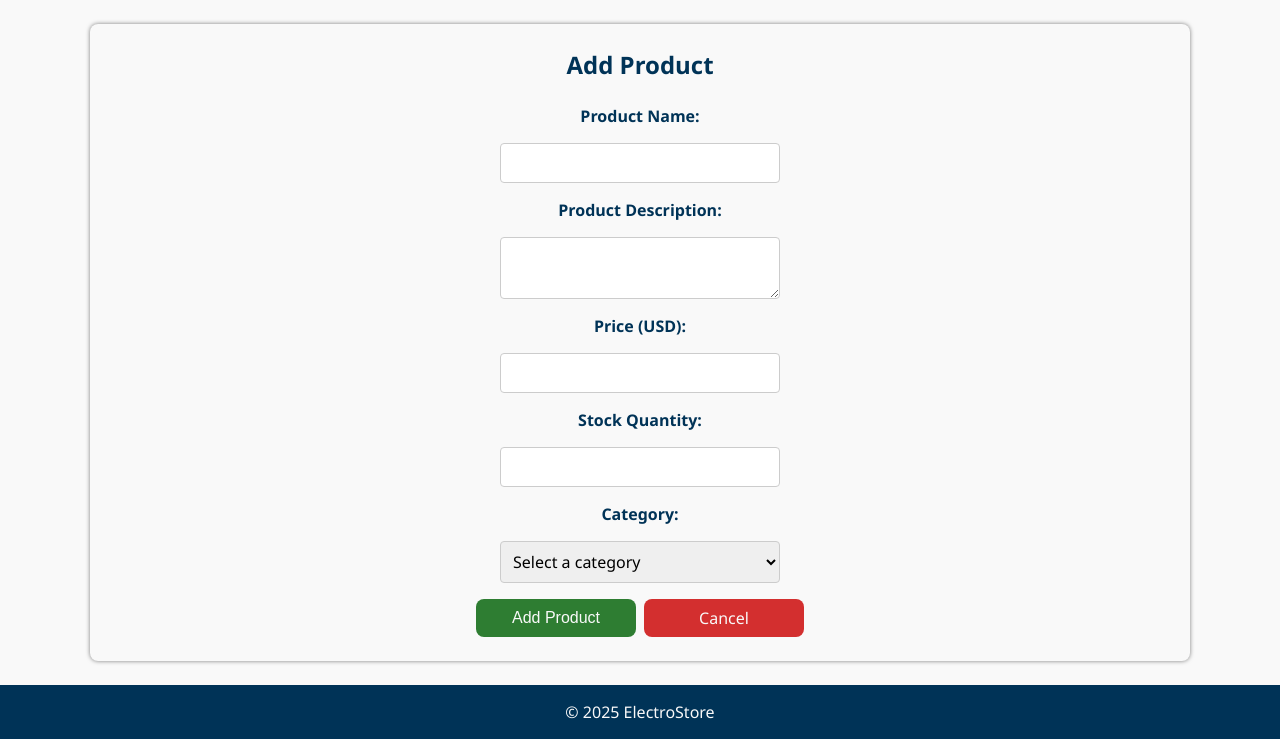
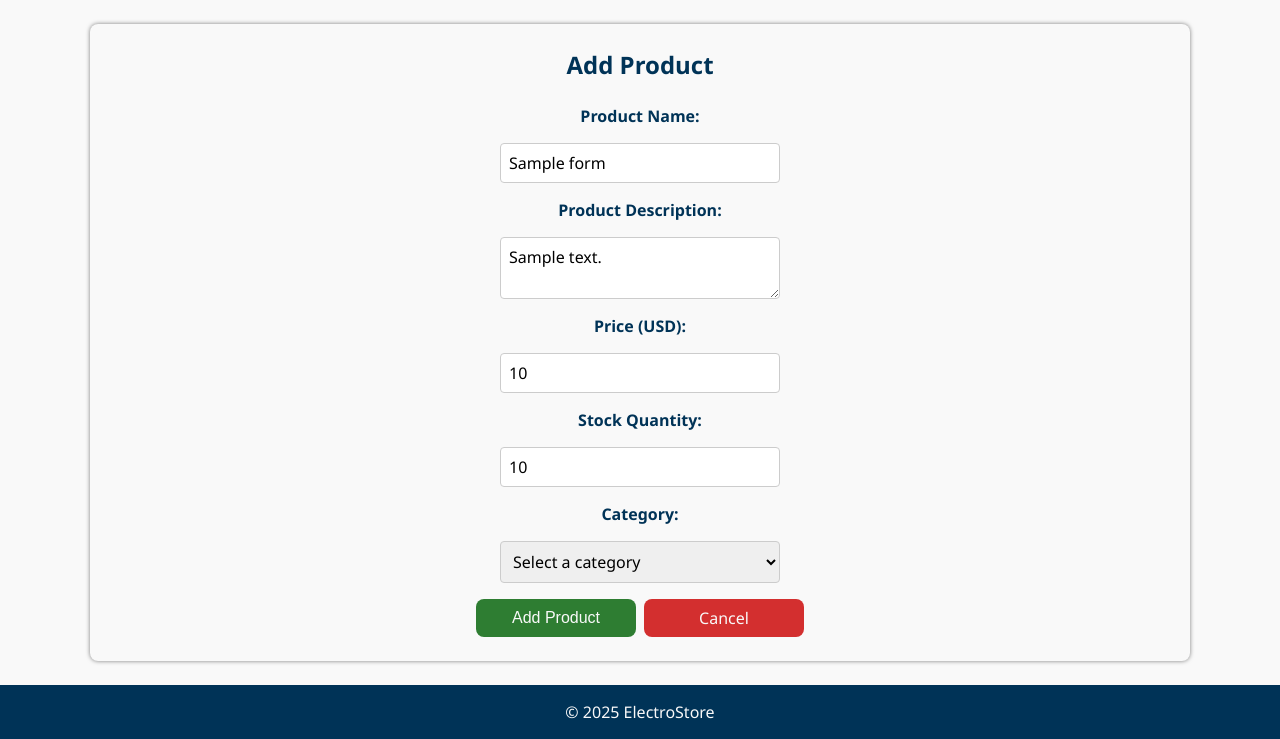
Before and after one commit to dlastic/inventory-application, a Flask app: template templates/add_product.html in a window 1280 px wide. Shown: the part 75-814 px from the top of the page. Run offline with Flask 3, Linux system fonts and the light colour scheme; the template is opened without the code that fills it: most values are stand-ins (such as "Sample title", 1, 10 or a date in 2020).

Commit message:
Enforce uniqueness of the product name

```diff
--- a/app.py
+++ b/app.py
@@ -1,6 +1,7 @@
 import os
 
 from flask import Flask, flash, redirect, render_template, request, url_for
+from sqlalchemy.exc import IntegrityError
 
 from db import queries
 from utils.utils import require_admin_password
@@ -86,6 +87,9 @@ def view_product(product_id):
 
 @app.route("/products/add", methods=["GET", "POST"])
 def add_product():
+    categories = queries.get_all_categories()
+    selected_category_id = request.args.get("category_id", type=int)
+
     if request.method == "POST":
         name = request.form["name"]
         description = request.form["description"] or None
@@ -94,20 +98,38 @@ def add_product():
         category_id = (
             int(request.form["category_id"]) if request.form["category_id"] else None
         )
-        category_name = queries.get_category_by_id(category_id)["name"]
-        queries.add_product(name, description, price, stock, category_id)
-        flash(
-            f'Product "{name}" was successfully added to the "{category_name}" category.',
-            "success",
+
+        form_data = {
+            "name": name,
+            "description": description,
+            "price": price,
+            "stock": stock,
+            "category_id": category_id,
+        }
+
+        try:
+            queries.add_product(name, description, price, stock, category_id)
+            category_name = queries.get_category_by_id(category_id)["name"]
+            flash(
+                f'Product "{name}" was successfully added to the "{category_name}" category.',
+                "success",
+            )
+            return redirect(url_for("view_category", category_id=category_id))
+        except IntegrityError:
+            flash(f'Product "{name}" already exists.', "error")
+
+        return render_template(
+            "add_product.html",
+            categories=categories,
+            selected_category_id=category_id,
+            form_data=form_data,
         )
-        return redirect(url_for("view_category", category_id=category_id))
 
-    categories = queries.get_all_categories()
-    selected_category_id = request.args.get("category_id", type=int)
     return render_template(
         "add_product.html",
         categories=categories,
         selected_category_id=selected_category_id,
+        form_data={},
     )
 
 
--- a/db/populate_db.py
+++ b/db/populate_db.py
@@ -32,7 +32,7 @@ CREATE TABLE brands (
 
 CREATE TABLE products (
     id INTEGER GENERATED ALWAYS AS IDENTITY PRIMARY KEY,
-    name VARCHAR(255) NOT NULL,
+    name VARCHAR(255) NOT NULL UNIQUE,
     description TEXT,
     price NUMERIC(10, 2) NOT NULL,
     stock INTEGER NOT NULL DEFAULT 0,
--- a/templates/add_product.html
+++ b/templates/add_product.html
@@ -5,16 +5,16 @@
     <h2>Add Product</h2>
     <form class="form" method="post" action="{{ url_for('add_product') }}">
       <label for="name">Product Name:</label>
-      <input type="text" id="name" name="name" required />
+      <input type="text" id="name" name="name" value="{{ form_data.get('name', '') }}" required />
 
       <label for="description">Product Description:</label>
-      <textarea id="description" name="description"></textarea>
+      <textarea id="description" name="description">{{ form_data.get('description', '') }}</textarea>
 
       <label for="price">Price (USD):</label>
-      <input type="number" id="price" name="price" step="0.01" required />
+      <input type="number" id="price" name="price" value="{{ form_data.get('price', '') }}" step="0.01" required />
 
       <label for="stock">Stock Quantity:</label>
-      <input type="number" id="stock" name="stock" required />
+      <input type="number" id="stock" name="stock" value="{{ form_data.get('stock', '') }}" required />
 
       <label for="category">Category:</label>
       <select id="category" name="category_id" required>
```
